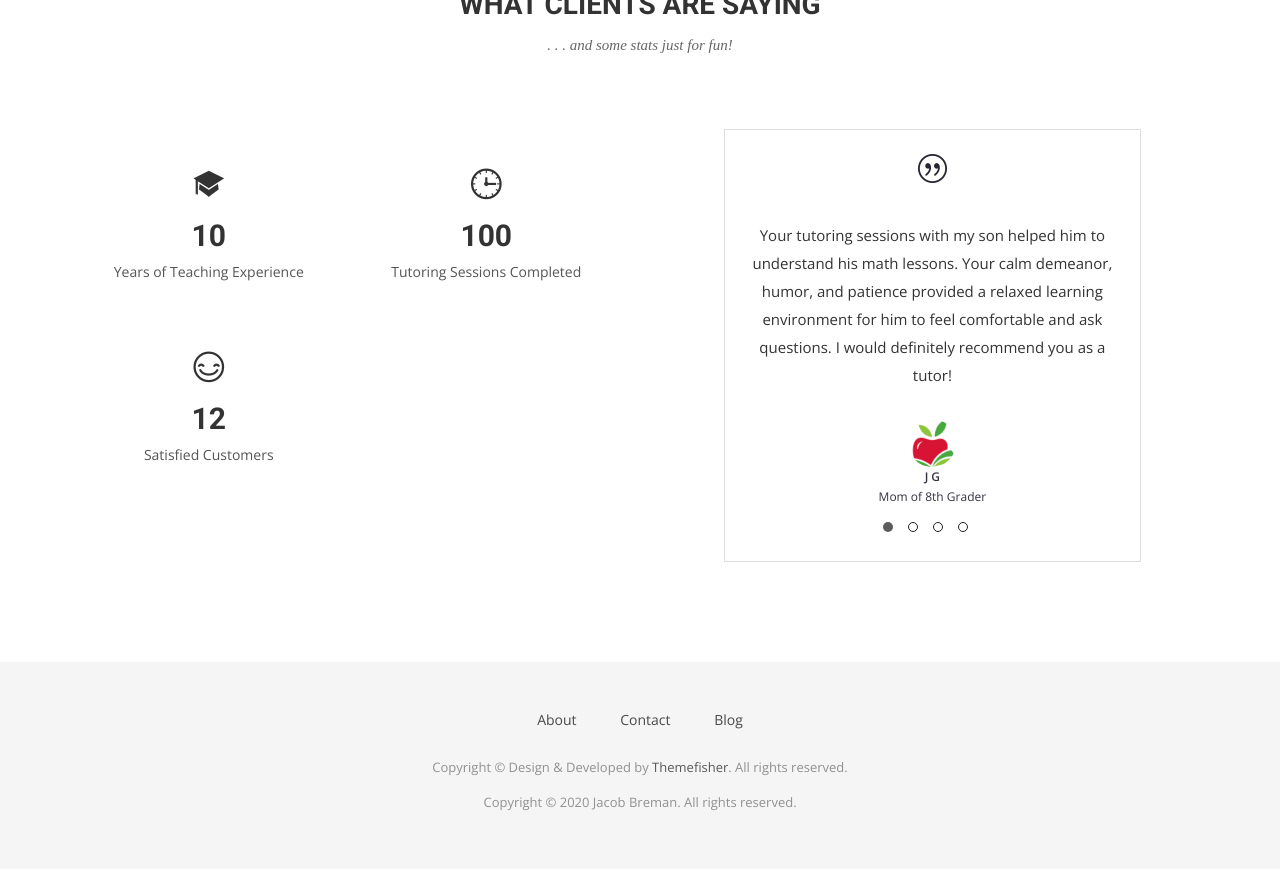
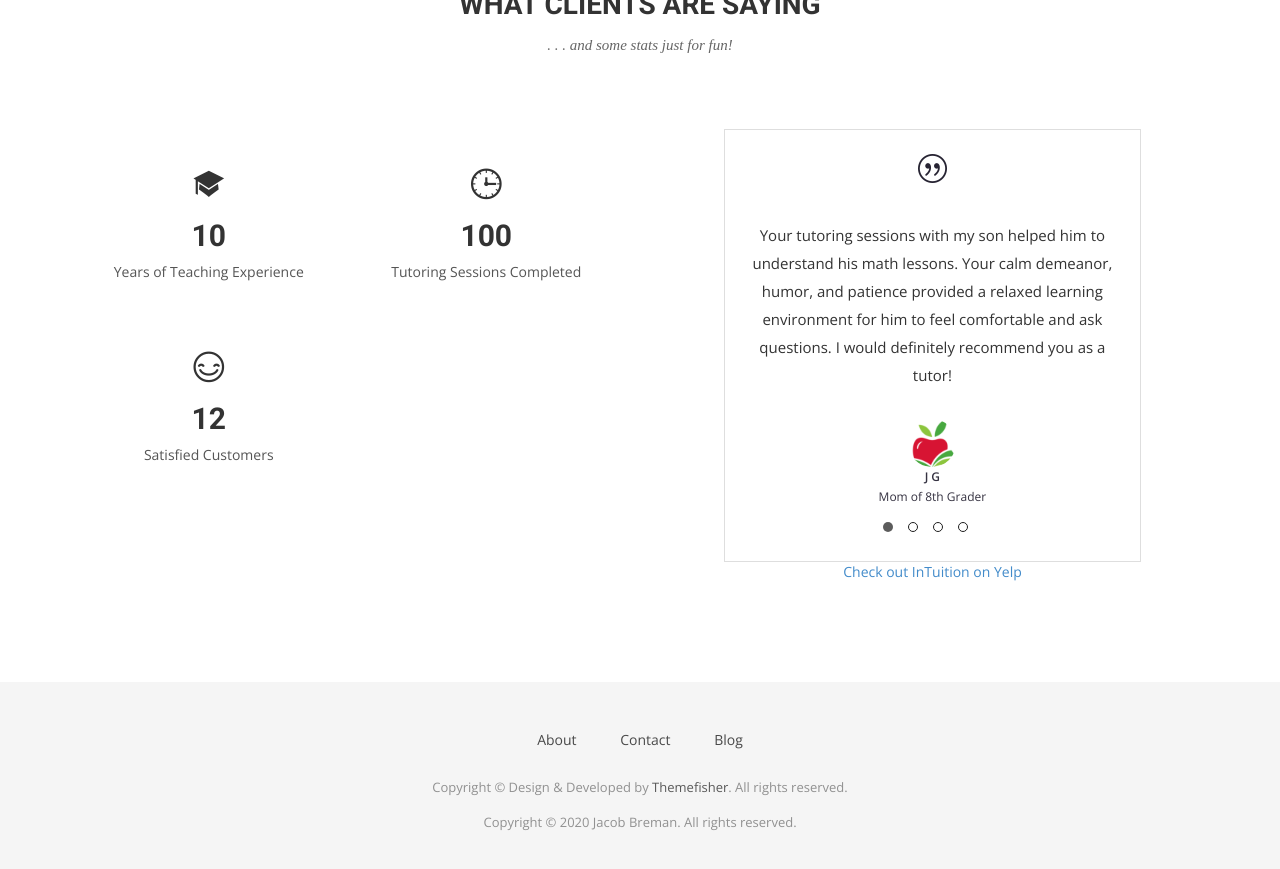
Before and after one commit to jahkobian/jahkobian.github.io, a Jekyll site: the page built from index.html, in a window 1280 px wide and 900 px high, scrolled down 3335 px. Shown: the top 869 px of the window. Built offline with Jekyll 4.4.1, drawn with Linux system fonts in a browser that asks for light colours; nearby versions of some CDN libraries; some web fonts are replaced.

Commit message:
Update index.html

```diff
--- a/index.html
+++ b/index.html
@@ -153,5 +153,13 @@ permalink: /
         {% endif %}
       </div>
     </div>
+    <div class="row">
+      <div class="col-md-6">
+
+      </div>
+      <div class="col-md-6">
+        <div style="text-align: center" id="yelp-biz-badge-rrc-ITo-BH0TmmUudMrtACpKPg"><a href="http://yelp.com/biz/intuition-tallahassee?utm_medium=badge_star_rating_reviews&amp;utm_source=biz_review_badge" target="_blank">Check out InTuition on Yelp</a></div>    <script>(function(d, t) {var g = d.createElement(t);var s = d.getElementsByTagName(t)[0];g.id = "yelp-biz-badge-script-rrc-ITo-BH0TmmUudMrtACpKPg";g.src = "//yelp.com/biz_badge_js/en_US/rrc/ITo-BH0TmmUudMrtACpKPg.js";s.parentNode.insertBefore(g, s);}(document, 'script'));</script>
+      </div>
+      </div>
   </div>
 </section>
```
Also changed, not shown: other parts of index.html (+1 -1 lines).
